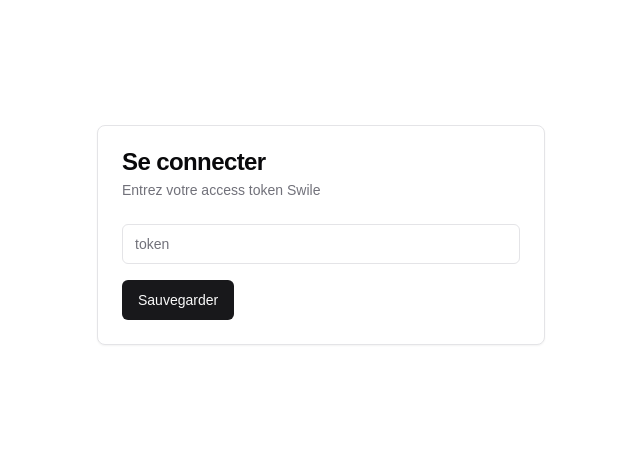
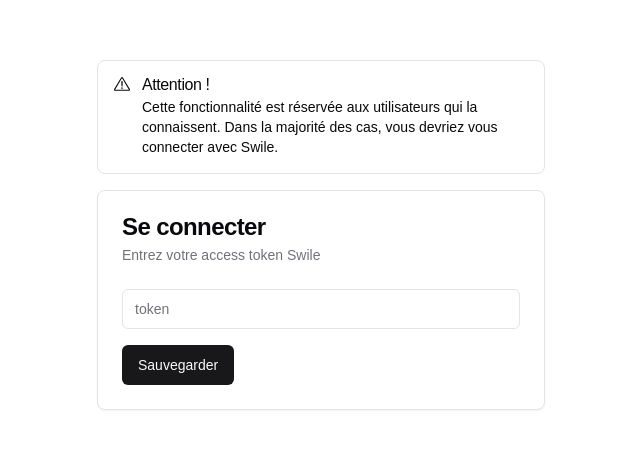
Before and after one commit to valfur03/swile-planner, a Next.js app: page /login/token in a window 1280 px wide. Shown: the part 165-614 px from the top of the page, without its empty margins (319-959 px from the left). Built offline with nearby package versions, Linux system fonts and the light colour scheme.

Commit message:
feat: add an alert to token login page

```diff
--- a/src/app/(auth)/login/token/page.tsx
+++ b/src/app/(auth)/login/token/page.tsx
@@ -6,10 +6,21 @@ import {
   CardHeader,
   CardTitle,
 } from "@/components/ui/card";
+import { Alert, AlertDescription, AlertTitle } from "@/components/ui/alert";
+import { ExclamationTriangleIcon } from "@radix-ui/react-icons";
 
 export default async function TokenLogin() {
   return (
-    <Card className="w-full max-w-md">
+    <div className="max-w-md flex flex-col gap-4 w-full">
+      <Alert>
+        <ExclamationTriangleIcon className="h-4 w-4" />
+        <AlertTitle>Attention !</AlertTitle>
+        <AlertDescription>
+          Cette fonctionnalité est réservée aux utilisateurs qui la connaissent.
+          Dans la majorité des cas, vous devriez vous connecter avec Swile.
+        </AlertDescription>
+      </Alert>
+      <Card className="w-full">
         <CardHeader>
           <CardTitle>Se connecter</CardTitle>
           <CardDescription>Entrez votre access token Swile</CardDescription>
@@ -18,5 +29,6 @@ export default async function TokenLogin() {
           <TokenForm />
         </CardContent>
       </Card>
+    </div>
   );
 }
```
Lines whose indentation alone changed are shown as unchanged.
